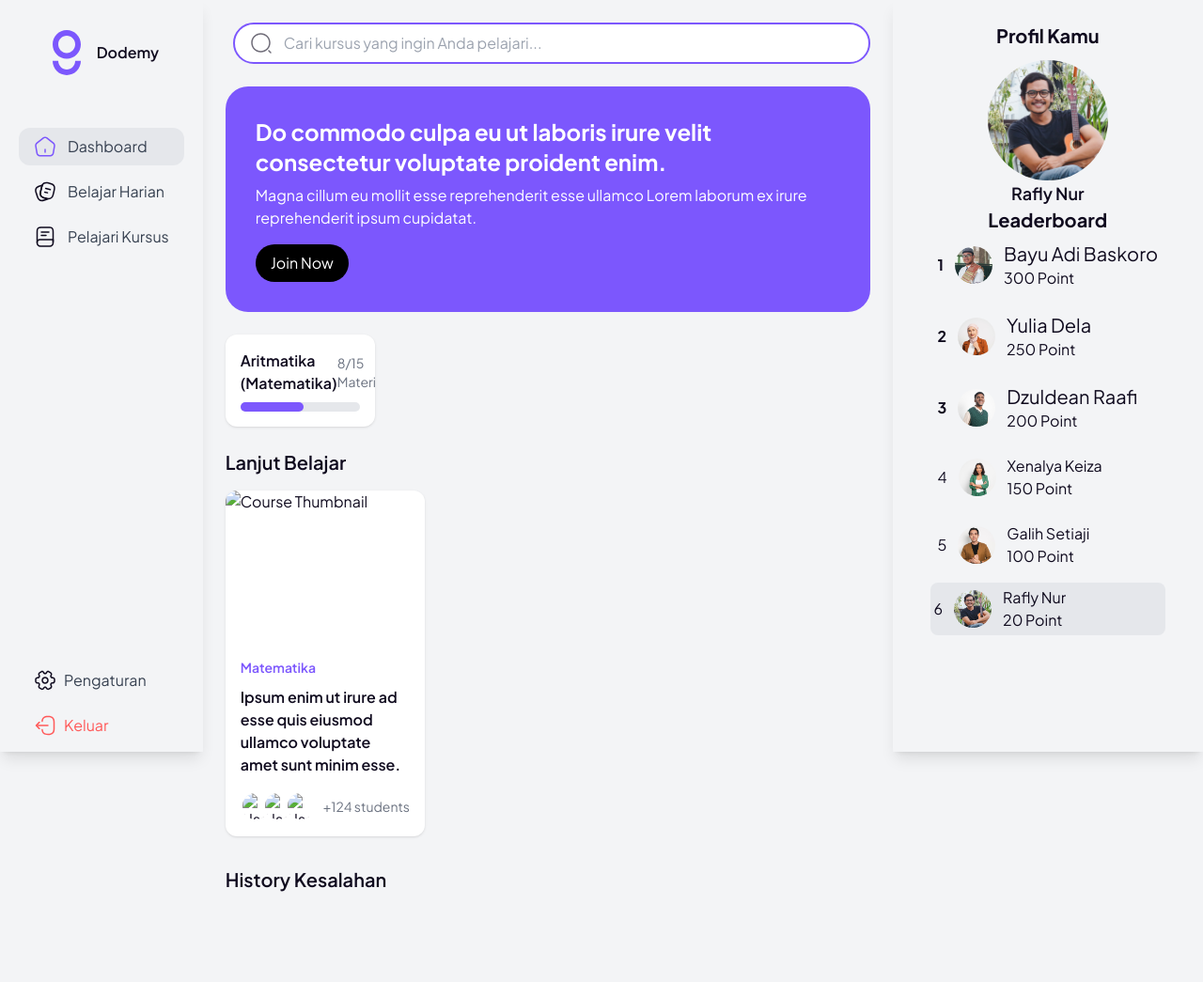
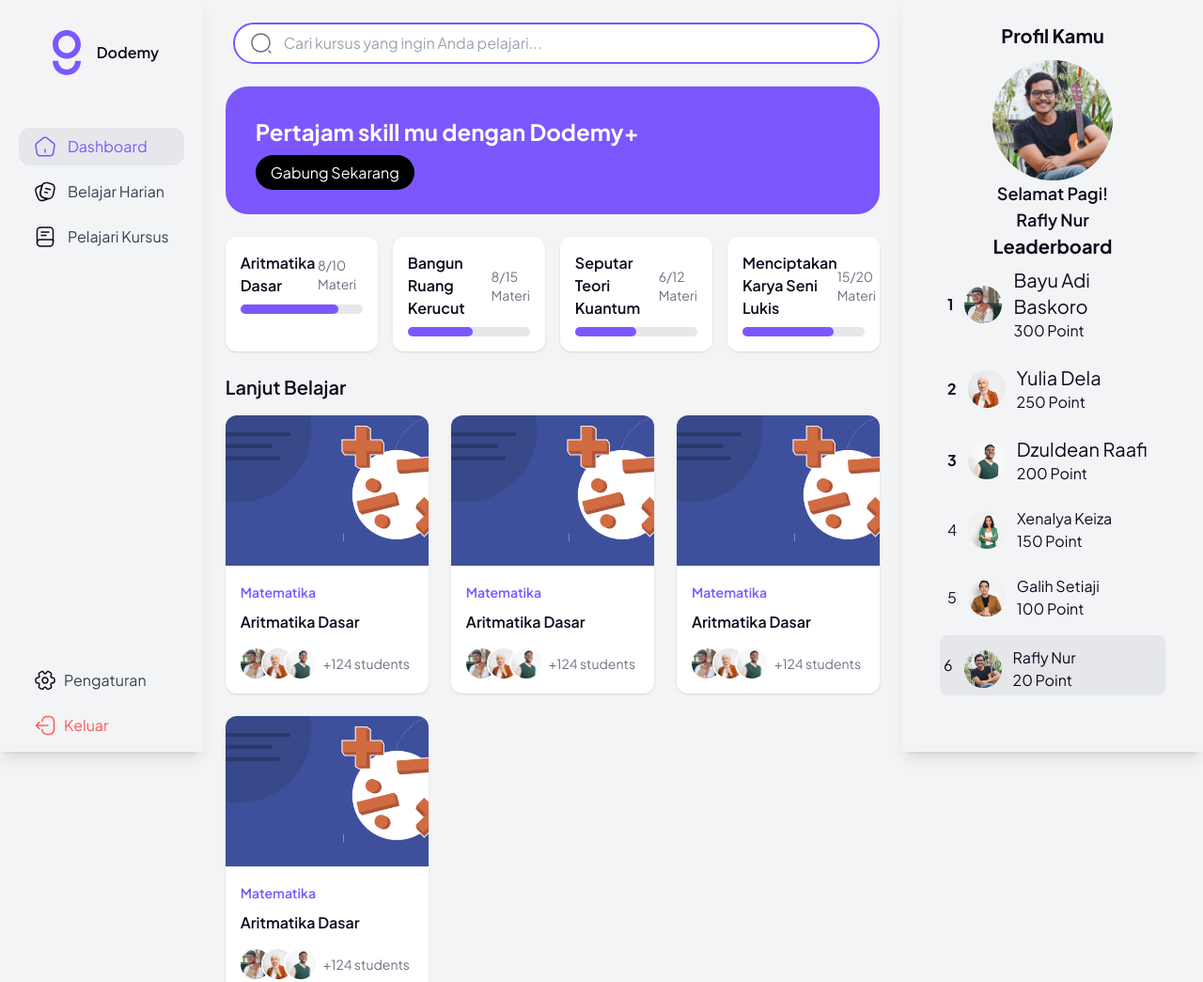
Before and after one commit to jhokam/Dodemy, a plain HTML site: page dashboard/index.html in a window 1280 px wide. Shown: the top 1045 px of the page at 94% size. Before the commit the page ends 990 px from the top, so only its background shows below. Drawn offline with nearby package versions, Linux system fonts and the light colour scheme.

Commit message:
fix: :construction: responsive design on landing page and dashboard

```diff
--- a/dashboard/index.html
+++ b/dashboard/index.html
@@ -22,27 +22,26 @@
       class="w-fit shadow-lg px-5 h-screen flex flex-col justify-between sticky top-0 left-0 max-sm:hidden p-2"
     >
       <div id="sidebar-content" class="hidden sm:block">
-        <div class="space-x-2 flex justify-center items-center p-6">
+        <a
+          href="./index.html"
+          class="space-x-2 flex justify-center items-center p-6"
+        >
           <img
             src="../assets/logo/dodemy-purple.svg"
             alt="Dodemy Logo"
             class="h-12 w-12"
           />
           <span class="font-semibold">Dodemy</span>
-        </div>
+        </a>
         <!-- Navigation Menu -->
-        <nav class="mt-8 space-y-2">
-          <a
-            href="#"
-            class="flex items-center px-4 py-2 text-gray-700 bg-gray-200 rounded-xl"
+        <nav
+          class="mt-8 space-y-2 *:duration-200 *:flex *:items-center *:px-4 *:py-2 *:rounded-xl"
         >
+          <a href="#" class="text-[#7C57FD] bg-gray-200 rounded-xl">
             <img src="../assets/icons/home.svg" alt="" class="h-6 w-6 mr-3" />
             Dashboard
           </a>
-          <a
-            href="../404.html"
-            class="flex items-center px-4 py-2 text-gray-700 hover:bg-gray-200 rounded-xl"
-          >
+          <a href="../404.html" class="text-gray-700 hover:bg-gray-200">
             <img
               src="../assets/icons/daily-learn.svg"
               alt=""
@@ -52,7 +51,7 @@
           </a>
           <a
             href="../404.html"
-            class="flex items-center px-4 py-2 text-gray-700 hover:bg-gray-200 rounded-xl"
+            class="text-gray-700 hover:bg-gray-200 rounded-xl"
           >
             <img
               src="../assets/icons/explore-course.svg"
@@ -64,7 +63,8 @@
         </nav>
       </div>
       <div id="sidebar-footer" class="space-y-2">
-        <div
+        <a
+          href="../404.html"
           class="border-2 rounded-lg flex space-x-3 p-2 items-center lg:hidden"
         >
           <img
@@ -76,11 +76,10 @@
             <p class="font-semibold">Rafly Nur</p>
             <p>20 Point</p>
           </div>
-        </div>
-        <div>
+        </a>
         <a
           href="../404.html"
-            class="flex items-center px-4 py-2 text-gray-700 hover:bg-gray-200 rounded-xl"
+          class="flex items-center px-4 py-2 text-gray-700 duration-200 hover:bg-gray-200 rounded-xl"
         >
           <img
             class="pr-2"
@@ -89,11 +88,9 @@
           />
           Pengaturan
         </a>
-        </div>
-        <div>
         <a
           href="../index.html"
-            class="flex items-center px-4 py-2 text-[#FF5959] hover:bg-gray-200 rounded-xl"
+          class="flex items-center px-4 py-2 text-[#FF5959] duration-200 hover:bg-gray-200 rounded-xl"
         >
           <img
             class="pr-2"
@@ -102,7 +99,6 @@
           />
           Keluar
         </a>
-        </div>
       </div>
     </aside>
     <!-- Main Content -->
@@ -135,24 +131,37 @@
       </div>
       <!-- Banner -->
       <div class="bg-[#7C57FD] text-white rounded-3xl p-8 my-6">
-        <h2 class="text-2xl font-bold mb-2">
-          Do commodo culpa eu ut laboris irure velit consectetur voluptate
-          proident enim.
+        <h2 class="text-2xl 2xl:text-3xl font-bold mb-2">
+          Pertajam skill mu dengan Dodemy+
         </h2>
-        <p class="mb-4">
-          Magna cillum eu mollit esse reprehenderit esse ullamco Lorem laborum
-          ex irure reprehenderit ipsum cupidatat.
-        </p>
-        <button
+        <p class="mb-4"></p>
+        <a
+          href="../404.html"
           class="bg-black text-white px-4 py-2 rounded-full transition duration-300 ease-in-out hover:bg-gray-800"
         >
-          Join Now
-        </button>
+          Gabung Sekarang
+        </a>
       </div>
-      <div class="grid grid-cols-1 md:grid-cols-2 lg:grid-cols-4 gap-4 mb-6">
-        <div class="bg-white p-4 rounded-xl shadow">
+      <div
+        class="grid grid-cols-1 md:grid-cols-2 lg:grid-cols-3 xl:grid-cols-4 2xl:grid-cols-5 gap-4 mb-6 *:bg-white *:p-4 *:rounded-xl *:shadow"
+      >
+        <!-- Card Item -->
+        <a href="../404.html">
           <div class="flex justify-between items-center mb-2">
-            <span class="font-semibold">Aritmatika (Matematika)</span>
+            <span class="font-semibold">Aritmatika Dasar</span>
+            <span class="text-sm text-gray-500">8/10 Materi</span>
+          </div>
+          <div class="w-full bg-gray-200 rounded-full h-2.5">
+            <div
+              class="bg-[#7C57FD] h-2.5 rounded-full"
+              style="width: 80%"
+            ></div>
+          </div>
+        </a>
+        <!-- Card Item -->
+        <a href="../404.html">
+          <div class="flex justify-between items-center mb-2">
+            <span class="font-semibold">Bangun Ruang Kerucut</span>
             <span class="text-sm text-gray-500">8/15 Materi</span>
           </div>
           <div class="w-full bg-gray-200 rounded-full h-2.5">
@@ -161,50 +170,171 @@
               style="width: 53%"
             ></div>
           </div>
+        </a>
+        <!-- Card Item -->
+        <a href="../404.html">
+          <div class="flex justify-between items-center mb-2">
+            <span class="font-semibold">Seputar Teori Kuantum</span>
+            <span class="text-sm text-gray-500">6/12 Materi</span>
           </div>
+          <div class="w-full bg-gray-200 rounded-full h-2.5">
+            <div
+              class="bg-[#7C57FD] h-2.5 rounded-full"
+              style="width: 50%"
+            ></div>
+          </div>
+        </a>
+        <!-- Card Item -->
+        <a href="../404.html">
+          <div class="flex justify-between items-center mb-2">
+            <span class="font-semibold">Menciptakan Karya Seni Lukis</span>
+            <span class="text-sm text-gray-500">15/20 Materi</span>
+          </div>
+          <div class="w-full bg-gray-200 rounded-full h-2.5">
+            <div
+              class="bg-[#7C57FD] h-2.5 rounded-full"
+              style="width: 75%"
+            ></div>
+          </div>
+        </a>
       </div>
       <h3 class="text-xl font-semibold mb-4">Lanjut Belajar</h3>
       <div class="grid grid-cols-1 md:grid-cols-2 lg:grid-cols-3 gap-6 mb-8">
-        <div class="bg-white rounded-xl shadow overflow-hidden">
+        <a
+          href="../404.html"
+          class="bg-white rounded-xl shadow overflow-hidden"
+        >
           <img
-            src="/api/placeholder/400/200"
+            src="../assets/img/aritmatika-banner.png"
             alt="Course Thumbnail"
             class="w-full h-40 object-cover"
           />
           <div class="p-4">
             <span class="text-sm text-[#7C57FD] font-semibold">Matematika</span>
-            <h4 class="font-semibold mt-2">
-              Ipsum enim ut irure ad esse quis eiusmod ullamco voluptate amet
-              sunt minim esse.
-            </h4>
+            <h4 class="font-semibold mt-2">Aritmatika Dasar</h4>
             <div class="flex items-center mt-4">
-              <div class="flex -space-x-2">
+              <div
+                class="flex -space-x-2 *:inline-block *:h-8 *:w-8 *:rounded-full *:ring-2 *:ring-white"
+              >
                 <img
-                  src="/api/placeholder/32/32"
+                  src="../assets/img/bayu-adi-photo-profile.jpg"
                   alt="User"
-                  class="w-8 h-8 rounded-full border-2 border-white"
                 />
                 <img
-                  src="/api/placeholder/32/32"
+                  src="../assets/img/yulia-dela-photo-profile.jpg"
                   alt="User"
-                  class="w-8 h-8 rounded-full border-2 border-white"
                 />
                 <img
-                  src="/api/placeholder/32/32"
+                  src="../assets/img/dzuldean-raafi-photo-profile.jpg"
                   alt="User"
-                  class="w-8 h-8 rounded-full border-2 border-white"
+                />
+              </div>
+              <span class="ml-2 text-sm text-gray-500">+124 students</span>
+            </div>
+          </div> </a
+        ><a
+          href="../404.html"
+          class="bg-white rounded-xl shadow overflow-hidden"
+        >
+          <img
+            src="../assets/img/aritmatika-banner.png"
+            alt="Course Thumbnail"
+            class="w-full h-40 object-cover"
+          />
+          <div class="p-4">
+            <span class="text-sm text-[#7C57FD] font-semibold">Matematika</span>
+            <h4 class="font-semibold mt-2">Aritmatika Dasar</h4>
+            <div class="flex items-center mt-4">
+              <div
+                class="flex -space-x-2 *:inline-block *:h-8 *:w-8 *:rounded-full *:ring-2 *:ring-white"
+              >
+                <img
+                  src="../assets/img/bayu-adi-photo-profile.jpg"
+                  alt="User"
+                />
+                <img
+                  src="../assets/img/yulia-dela-photo-profile.jpg"
+                  alt="User"
+                />
+                <img
+                  src="../assets/img/dzuldean-raafi-photo-profile.jpg"
+                  alt="User"
+                />
+              </div>
+              <span class="ml-2 text-sm text-gray-500">+124 students</span>
+            </div>
+          </div> </a
+        ><a
+          href="../404.html"
+          class="bg-white rounded-xl shadow overflow-hidden"
+        >
+          <img
+            src="../assets/img/aritmatika-banner.png"
+            alt="Course Thumbnail"
+            class="w-full h-40 object-cover"
+          />
+          <div class="p-4">
+            <span class="text-sm text-[#7C57FD] font-semibold">Matematika</span>
+            <h4 class="font-semibold mt-2">Aritmatika Dasar</h4>
+            <div class="flex items-center mt-4">
+              <div
+                class="flex -space-x-2 *:inline-block *:h-8 *:w-8 *:rounded-full *:ring-2 *:ring-white"
+              >
+                <img
+                  src="../assets/img/bayu-adi-photo-profile.jpg"
+                  alt="User"
+                />
+                <img
+                  src="../assets/img/yulia-dela-photo-profile.jpg"
+                  alt="User"
+                />
+                <img
+                  src="../assets/img/dzuldean-raafi-photo-profile.jpg"
+                  alt="User"
+                />
+              </div>
+              <span class="ml-2 text-sm text-gray-500">+124 students</span>
+            </div>
+          </div> </a
+        ><a
+          href="../404.html"
+          class="bg-white rounded-xl shadow overflow-hidden"
+        >
+          <img
+            src="../assets/img/aritmatika-banner.png"
+            alt="Course Thumbnail"
+            class="w-full h-40 object-cover"
+          />
+          <div class="p-4">
+            <span class="text-sm text-[#7C57FD] font-semibold">Matematika</span>
+            <h4 class="font-semibold mt-2">Aritmatika Dasar</h4>
+            <div class="flex items-center mt-4">
+              <div
+                class="flex -space-x-2 *:inline-block *:h-8 *:w-8 *:rounded-full *:ring-2 *:ring-white"
+              >
+                <img
+                  src="../assets/img/bayu-adi-photo-profile.jpg"
+                  alt="User"
+                />
+                <img
+                  src="../assets/img/yulia-dela-photo-profile.jpg"
+                  alt="User"
+                />
+                <img
+                  src="../assets/img/dzuldean-raafi-photo-profile.jpg"
+                  alt="User"
                 />
               </div>
               <span class="ml-2 text-sm text-gray-500">+124 students</span>
             </div>
           </div>
-        </div>
+        </a>
       </div>
       <h3 class="text-xl font-semibold mb-4">History Kesalahan</h3>
     </main>
     <!-- Right Sidebar -->
     <aside
-      class="w-fit shadow-lg h-screen sticky top-0 right-0 flex flex-col items-center py-6 px-10 max-lg:hidden"
+      class="w-3/12 shadow-lg h-screen sticky top-0 flex flex-col items-center py-6 px-10 max-lg:hidden"
     >
       <h1 class="font-bold text-xl">Profil Kamu</h1>
       <img
@@ -212,16 +342,16 @@
         src="../assets/img/rafly-nur-photo-profile.jpg"
         alt=""
       />
-      <div class="flex flex-col items-center">
+      <div class="flex flex-col items-center justify-center">
         <h3 id="greeting" class="font-semibold text-lg greeting"></h3>
         <h3 class="font-semibold text-lg">Rafly Nur</h3>
       </div>
       <h3 class="font-bold text-xl">Leaderboard</h3>
       <ul
-        class="*:flex *:space-x-3 space-y-2 *:rounded-lg *:items-center *:p-1"
+        class="*:duration-200 *:flex *:space-x-3 space-y-2 *:rounded-lg *:items-center *:p-1 *:space-y-2"
       >
         <li
-          class="hover:bg-gray-200 *:flex *:space-x-3 space-y-2 *:rounded-lg *:items-center *:p-1"
+          class="hover:bg-gray-200 *:flex *:space-x-3 *:rounded-lg *:items-center *:p-1"
         >
           <a href="../404.html" class="w-full">
             <p class="font-bold">1</p>
@@ -237,7 +367,7 @@
           </a>
         </li>
         <li
-          class="hover:bg-gray-200 *:flex *:space-x-3 space-y-2 *:rounded-lg *:items-center *:p-1"
+          class="hover:bg-gray-200 *:flex *:space-x-3 *:rounded-lg *:items-center *:p-1"
         >
           <a href="../404.html" class="w-full">
             <p class="font-bold">2</p>
@@ -253,7 +383,7 @@
           </a>
         </li>
         <li
-          class="hover:bg-gray-200 *:flex *:space-x-3 space-y-2 *:rounded-lg *:items-center *:p-1"
+          class="hover:bg-gray-200 *:flex *:space-x-3 *:rounded-lg *:items-center *:p-1"
         >
           <a href="../404.html" class="w-full">
             <p class="font-bold">3</p>
@@ -269,7 +399,7 @@
           </a>
         </li>
         <li
-          class="hover:bg-gray-200 *:flex *:space-x-3 space-y-2 *:rounded-lg *:items-center *:p-1"
+          class="hover:bg-gray-200 *:flex *:space-x-3 *:rounded-lg *:items-center *:p-1"
         >
           <a href="../404.html" class="w-full">
             <p>4</p>
@@ -285,7 +415,7 @@
           </a>
         </li>
         <li
-          class="hover:bg-gray-200 *:flex *:space-x-3 space-y-2 *:rounded-lg *:items-center *:p-1"
+          class="hover:bg-gray-200 *:flex *:space-x-3 *:rounded-lg *:items-center *:p-1"
         >
           <a href="../404.html" class="w-full">
             <p>5</p>
@@ -314,6 +444,6 @@
         </li>
       </ul>
     </aside>
-    <script src="./greeting.js"></script>
+    <script src="../js/greeting.js"></script>
   </body>
 </html>
```
Also changed, not shown: index.html (+92 -100 lines), assets/img/aritmatika-banner.png (added). Lines whose indentation alone changed are shown as unchanged.
